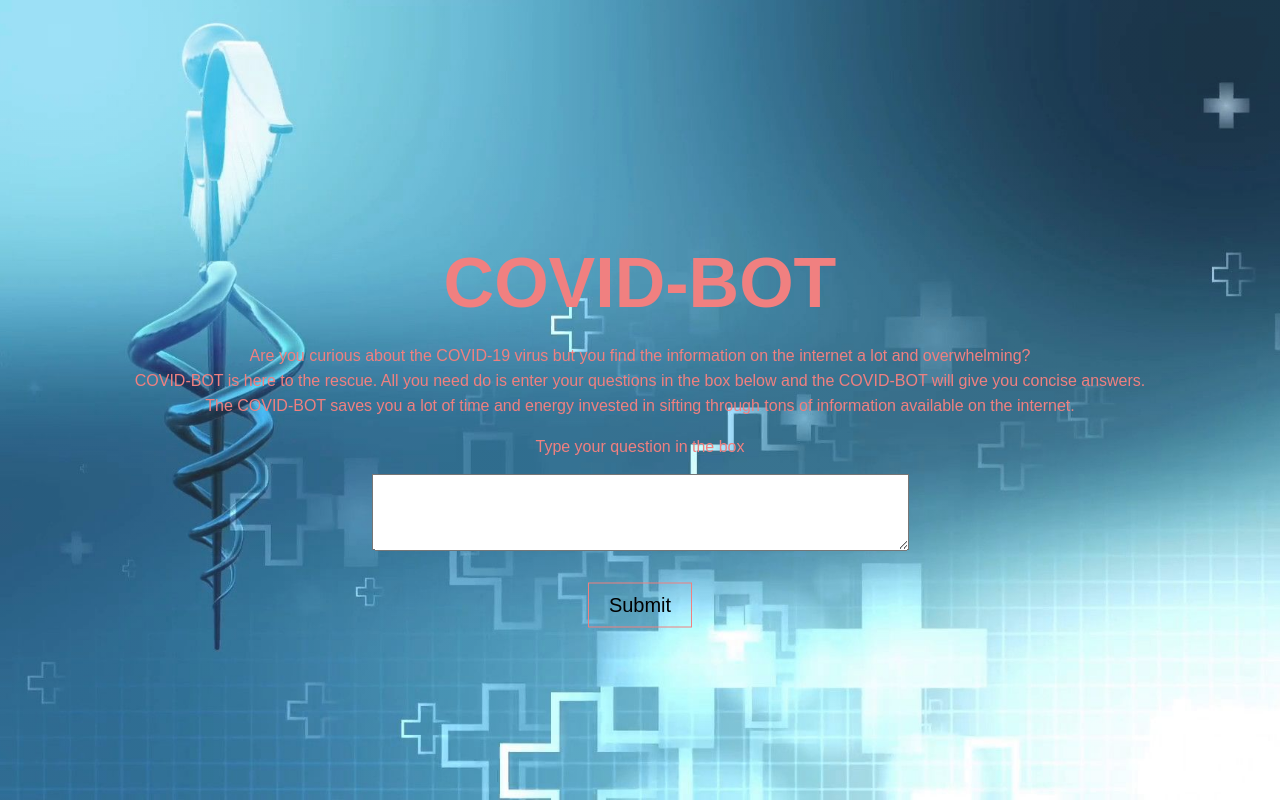
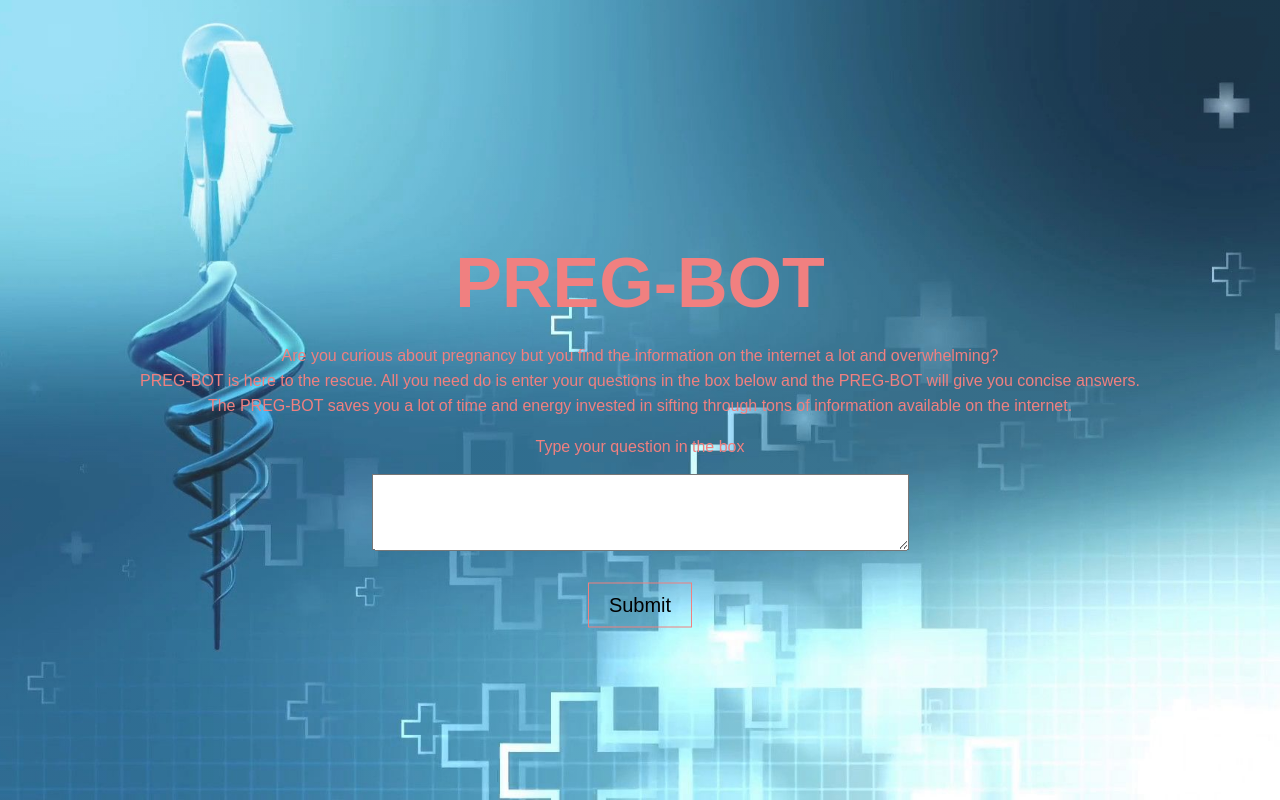
Before and after one commit to iaanimashaun/preg-bot, a Flask app: page / in a window 1280 px wide. Run offline with Flask 2, Linux system fonts and the light colour scheme.

Commit message:
updated templates

```diff
--- a/templates/question.html
+++ b/templates/question.html
@@ -12,11 +12,11 @@
 
     </div>
     <div class="content">
-        <h1> COVID-BOT</h1>
+        <h1> PREG-BOT</h1>
         <p>
-            Are you curious about the COVID-19 virus but you find the information on the internet a lot and overwhelming?<br>
-            COVID-BOT is here to the rescue. All you need do is enter your questions in the box below and the COVID-BOT will give you concise answers.<br>
-            The COVID-BOT saves you a lot of time and energy invested in sifting through tons of information available on the internet.
+            Are you curious about pregnancy but you find the information on the internet a lot and overwhelming?<br>
+            PREG-BOT is here to the rescue. All you need do is enter your questions in the box below and the PREG-BOT will give you concise answers.<br>
+            The PREG-BOT saves you a lot of time and energy invested in sifting through tons of information available on the internet.
         </p>
         <form method='POST' action='/querry'>
             <label for="fname">Type your question in the box</label><br><br>
```
Also changed, not shown: requirements.txt (+27 -27 lines), 1 other file.
